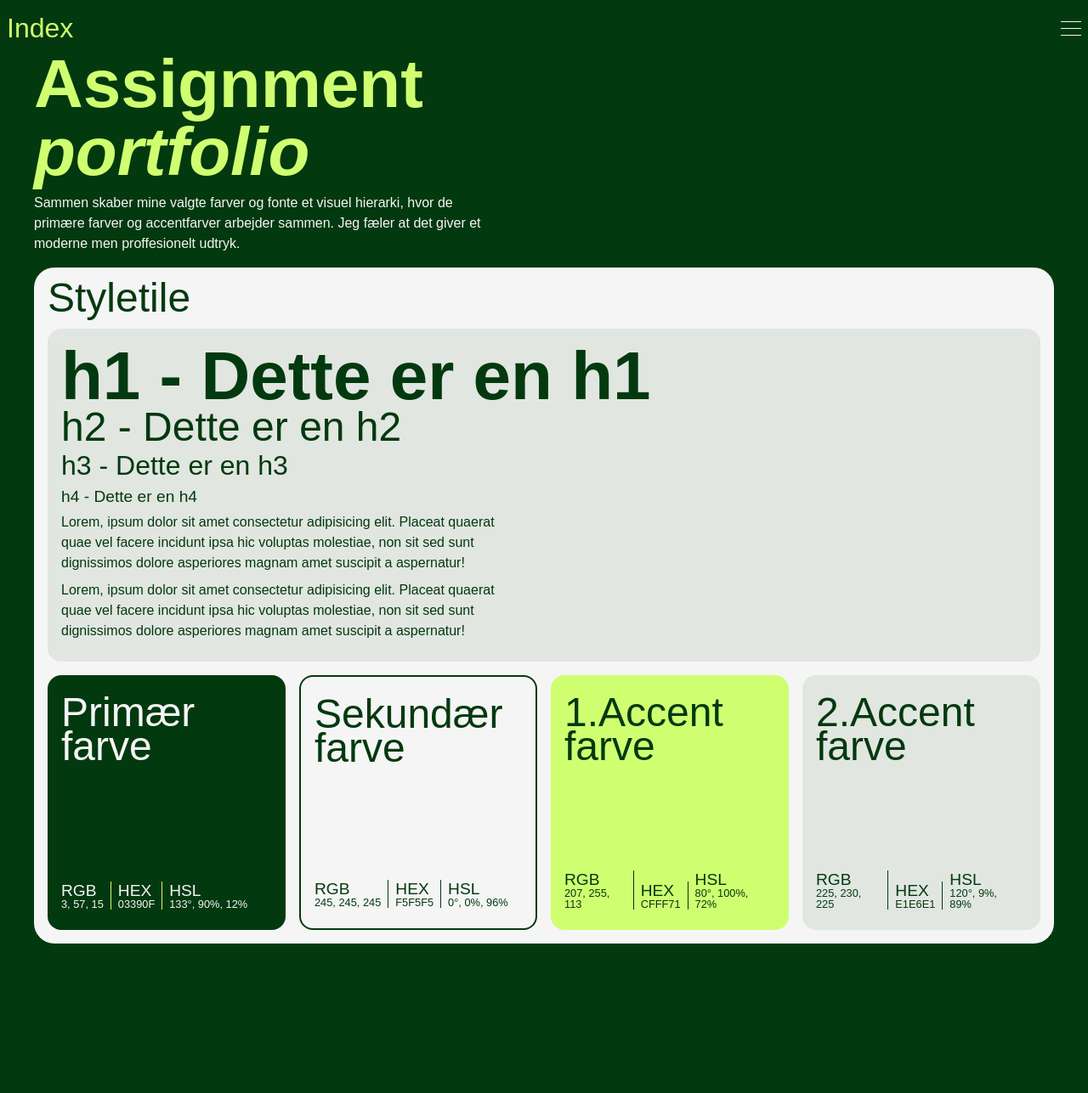
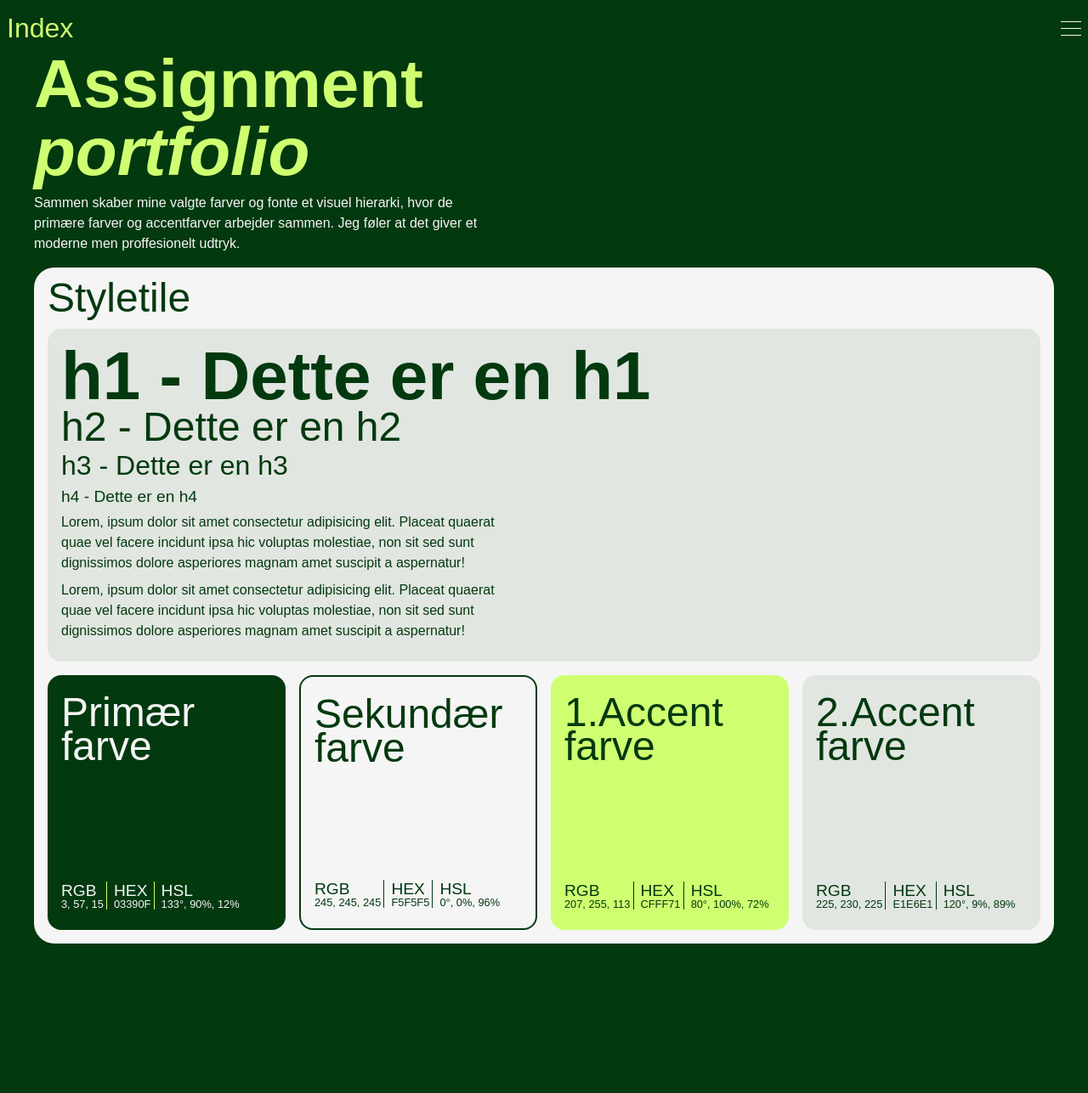
Before and after one commit to juli81n7/13C_Assignment_Portfolio_Julius-Elikofer, a plain HTML site: page index.html in a window 1280 px wide. Shown: the top 1287 px of the page at 85% size. Drawn offline with Linux system fonts and the light colour scheme; a web font is replaced by a local one.

Commit message:
opdateret

```diff
--- a/index.html
+++ b/index.html
@@ -31,7 +31,7 @@
     <main>
       <h1 class="none">Assignment <span class="italic"> portfolio </span></h1>
       <p class="none">
-        Sammen skaber mine valgte farver og fonte et visuel hierarki, hvor de primære farver og accentfarver arbejder sammen. Jeg fæler at det giver et moderne men proffesionelt udtryk.
+        Sammen skaber mine valgte farver og fonte et visuel hierarki, hvor de primære farver og accentfarver arbejder sammen. Jeg føler at det giver et moderne men proffesionelt udtryk.
       </p>
       <div class="first">
         <h2>Styletile</h2>
--- a/style.css
+++ b/style.css
@@ -195,7 +195,7 @@ main {
     justify-content: space-between;
 
     & > * > * {
-      padding-right: 0.5rem;
+      padding-right: 0.2rem;
       &:not(:last-child) {
         border-right: 1px solid var(--accentgreen);
       }
```
